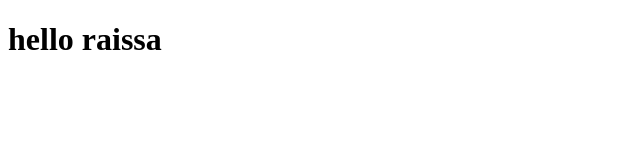
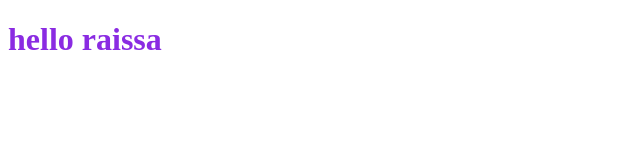
Before and after one commit to Kara123456/projet-igl4, a plain HTML site: page index.html in a window 1280 px wide. Shown: the whole page, without its empty margins (0-640 px from the left). Drawn offline with Linux system fonts and the light colour scheme.

Commit message:
sauvegarde du style

```diff
--- a/file.css
+++ b/file.css
@@ -0,0 +1,3 @@
+h1{
+    color: blueviolet;
+}
--- a/index.html
+++ b/index.html
@@ -5,6 +5,7 @@
     <meta http-equiv="X-UA-Compatible" content="IE=edge">
     <meta name="viewport" content="width=device-width, initial-scale=1.0">
     <title>Document</title>
+    <link rel="stylesheet" href="file.css">
 </head>
 <body>
     <h1>hello raissa</h1>
```
